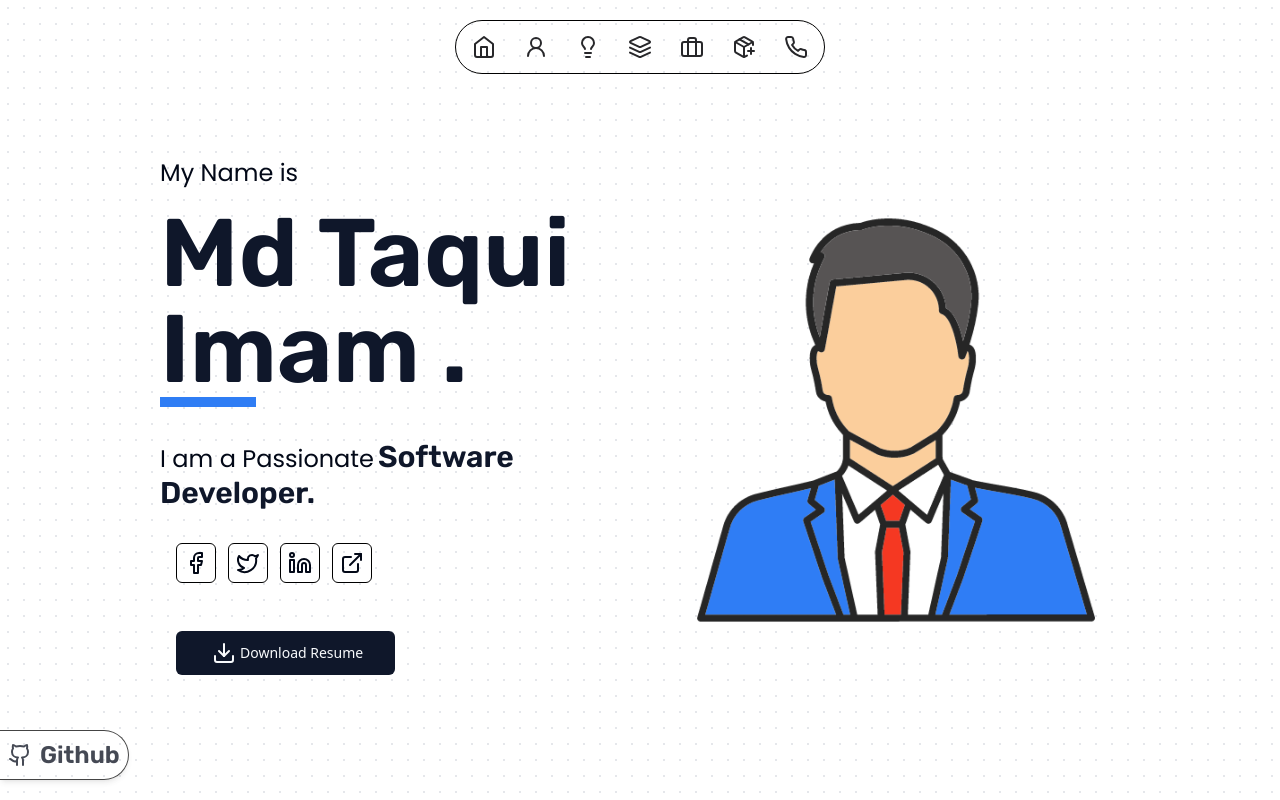
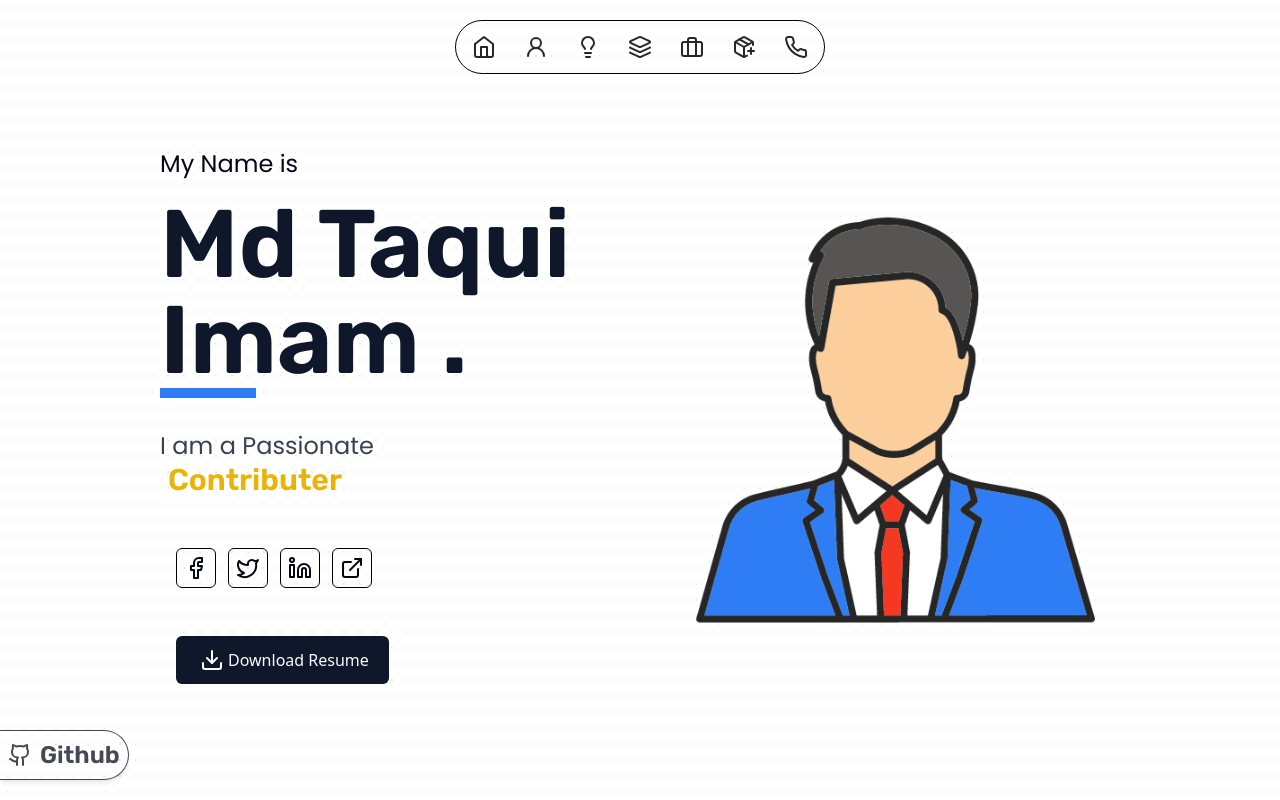
Before and after one commit to taqui-786/Portfolio, a Next.js app: page / in a window 1280 px wide. Built offline with nearby package versions, Linux system fonts and the light colour scheme.

Commit message:
Add Resume Button Animation

```diff
--- a/src/app/globals.css
+++ b/src/app/globals.css
@@ -1,9 +1,6 @@
 @tailwind base;
 @tailwind components;
 @tailwind utilities;
-
-/* Poppins  */
-/* @import url('https://fonts.googleapis.com/css2?family=Poppins&display=swap'); */
 
 
 @layer base {
@@ -110,3 +107,38 @@
     outline: 3px solid var(--primary);
     box-shadow: 0 2px 5px 2px #2f7df4;
 }
+/* TEXT ROTATOR STYLES  */
+.animate-text-slide {
+  animation: text-slide 12.5s cubic-bezier(0.83, 0, 0.17, 1) infinite;
+}
+
+@keyframes text-slide {
+  0%,
+  16% {
+    transform: translateY(0%);
+  }
+
+  20%,
+  36% {
+    transform: translateY(-16.66%);
+  }
+
+  40%,
+  56% {
+    transform: translateY(-33.33%);
+  }
+
+  60%,
+  76% {
+    transform: translateY(-50%);
+  }
+
+  80%,
+  96% {
+    transform: translateY(-66.66%);
+  }
+
+  100% {
+    transform: translateY(-83.33%);
+  }
+}
--- a/src/app/loading.tsx
+++ b/src/app/loading.tsx
@@ -3,7 +3,7 @@ import { Loader } from "lucide-react";
 
 export default function Loading() {
     return (
-        <Loader className="h-11 w-11 absolute m-auto top-0 bottom-0 right-0 left-0 animate-spin text-[#2f7df4]"/>
+        <Loader className="h-11 w-11 absolute m-auto top-0 bottom-0 right-0 left-0 animate-spin text-[#2f7df4] z-50"/>
 
     )
   }
--- a/src/app/page.tsx
+++ b/src/app/page.tsx
@@ -1,12 +1,10 @@
-import { buttonVariants } from "@/components/ui/button";
-import { cn } from "@/lib/utils";
-import { Download} from "lucide-react";
-import Link from "next/link";
+
 
 import SocialLinks from "@/components/SocialLinks";
 import HeroTexts from "@/components/HeroTexts";
 import HeroImage from "@/components/HeroImage";
 import GithubBtn from "@/components/GithubBtn";
+import DownLoadResumeBtn from "@/components/DownLoadResumeBtn";
 
 export const siteConfig = {
   name: "Md Taqui Imam",
@@ -23,12 +21,7 @@ export default function Home() {
         <div className="h-fit w-full p-4 flex gap-3">
           <SocialLinks />
         </div>
-        <div className="h-fit w-full mt-2 py-2 px-4">
-          <Link href="/" className={cn(buttonVariants({ variant: "default", size:"lg"}))}>
-            <Download className="mx-1" />
-            Download Resume
-          </Link>
-        </div>
+       <DownLoadResumeBtn/>
       </div>
       {/* RIGHT SIDE image  */}
       <div className="h-full w-[47%] relative block max-lg:hidden">
--- /dev/null
+++ b/src/components/DownLoadResumeBtn.tsx
@@ -0,0 +1,20 @@
+import { cn } from '@/lib/utils'
+import { Download } from 'lucide-react'
+import Link from 'next/link'
+import React from 'react'
+import { buttonVariants } from './ui/button'
+import HackerBtn from './HackerBtn'
+
+function DownLoadResumeBtn() {
+  return (
+    <div className="h-fit w-full mt-2 py-2 px-4">
+    {/* <Link href="/" className={cn(buttonVariants({ variant: "default", size:"lg"}))}>
+      <Download className="mx-1" />
+      Download Resume
+    </Link> */}
+    <HackerBtn label='Download Resume' />
+  </div>
+  )
+}
+
+export default DownLoadResumeBtn
--- a/src/components/GithubBtn.tsx
+++ b/src/components/GithubBtn.tsx
@@ -4,7 +4,6 @@ import Link from "next/link";
 const GithubBtn = () => {
   return (
     <Link href={"https://github.com/taqui-786"} target="blank" className=" animate-pulse absolute left-0 bottom-5 flex rounded-r-full justify-center items-center gap-2 z-50 w-fit h-fit p-2 shadow-md  border-y border-r  border-black hover:bg-primary hover:text-white hover:animate-none ">
-        {/* <span className="animate-ping absolute inline-flex h-full w-full rounded-full bg-sky-400 opacity-75"></span> */}
       <Github />
       <span className="font-rubik text-2xl max-sm:text-xl">Github</span>
     </Link>
--- /dev/null
+++ b/src/components/HackerBtn.tsx
@@ -0,0 +1,43 @@
+"use client"
+import { useState, useEffect } from 'react';
+import { Button } from './ui/button';
+import { Download } from 'lucide-react';
+
+const HackerBtn = ({ label }: { label: string }) => {
+  const [displayText, setDisplayText] = useState(label);
+  const charset = "abcdefghijklmnopqrstuvwxyz";
+
+  const randomChars = (length: number) => {
+    return Array.from(
+      { length },
+      () => charset[Math.floor(Math.random() * charset.length)]
+    ).join("");
+  };
+
+  const scramble = async (input: string) => {
+    let prefix = "";
+    for (let index = 0; index < input.length; index++) {
+      await new Promise((resolve) => setTimeout(resolve, 50));
+      prefix += input.charAt(index);
+      setDisplayText(prefix + randomChars(input.length - prefix.length));
+    }
+  };
+
+  const startScrambling = () => {
+    scramble(label);
+    setTimeout(() => console.log("Submitted"), label.length * 50);
+  };
+
+  useEffect(() => {
+    setDisplayText(label);
+  }, [label]);
+
+  return (
+    <Button size={'lg'} className='text-base px-5 py-6'       onMouseEnter={startScrambling}
+    >   <Download className="mx-1" />
+        {displayText}
+    </Button>
+  );
+};
+
+export default HackerBtn;
--- a/src/components/HeroTexts.tsx
+++ b/src/components/HeroTexts.tsx
@@ -1,3 +1,5 @@
+import TextRotator from "./TextRotator";
+
 
 const HeroTexts = () => {
 
@@ -8,12 +10,10 @@ const HeroTexts = () => {
       <h1 className="font-rubik text-8xl name_underline text-primary max-sm:text-6xl " >
         Md Taqui <br /> Imam .
       </h1>
-      <h2 className="font-poppins text-2xl mt-4  max-sm:text-xl" >
+        <TextRotator/>
+      {/* <div className="font-poppins text-2xl mt-4 flex relative [text-wrap:balance] max-sm:text-xl" >
         I am a Passionate
-        <span className="font-rubik text-3xl ml-1 max-sm:text-2xl text-primary">
-          Software Developer.
-        </span>
-      </h2>
+      </div> */}
     </>
   );
 };
--- /dev/null
+++ b/src/components/TextRotator.tsx
@@ -0,0 +1,42 @@
+import React from 'react'
+
+function TextRotator() {
+  return (
+    // <span className="font-rubik text-3xl ml-1 flex max-sm:text-2xl text-primary relative h-[calc(theme(fontSize.lg)*theme(lineHeight.tight))] overflow-hidden">
+
+    //        <ul
+    //       className="block text-left leading-tight [&_li]:block animate-text-slide absolute"
+    //     >
+    //       <li className="text-indigo-500">Mobile apps</li>
+    //       <li className="text-rose-500">Websites</li>
+    //       <li className="text-yellow-500">Admin dashboards</li>
+    //       <li className="text-teal-500">Landing pages</li>
+    //       <li className="text-pink-500">Illustrations</li>
+    //       <li className="text-sky-500">Icons</li>
+    //     </ul>
+    //     </span>
+    <div
+    className="py-4  rounded-md flex flex-col justify-center items-center overflow-hidden"
+  >
+    <div className="font-poppins text-2xl [text-wrap:balance] text-gray-700">
+    I am a Passionate
+      <span
+        className="inline-flex ml-2 flex-col h-[calc(theme(fontSize.3xl)*theme(lineHeight.tight))] overflow-hidden"
+      >
+        <ul
+          className="block text-left font-rubik text-3xl leading-tight [&_li]:block animate-text-slide"
+        >
+          <li className="text-[#2f7df4]">Software Developer</li>
+          <li className="text-teal-500">Freelancer</li>
+          <li className="text-yellow-500">Contributer</li>
+          <li className="text-sky-500">Blogger</li>
+          <li className="text-rose-500">Gamer</li>
+          <li className="text-pink-500">Creator</li>
+        </ul>
+      </span>
+    </div>
+  </div>
+  )
+}
+
+export default TextRotator
```
